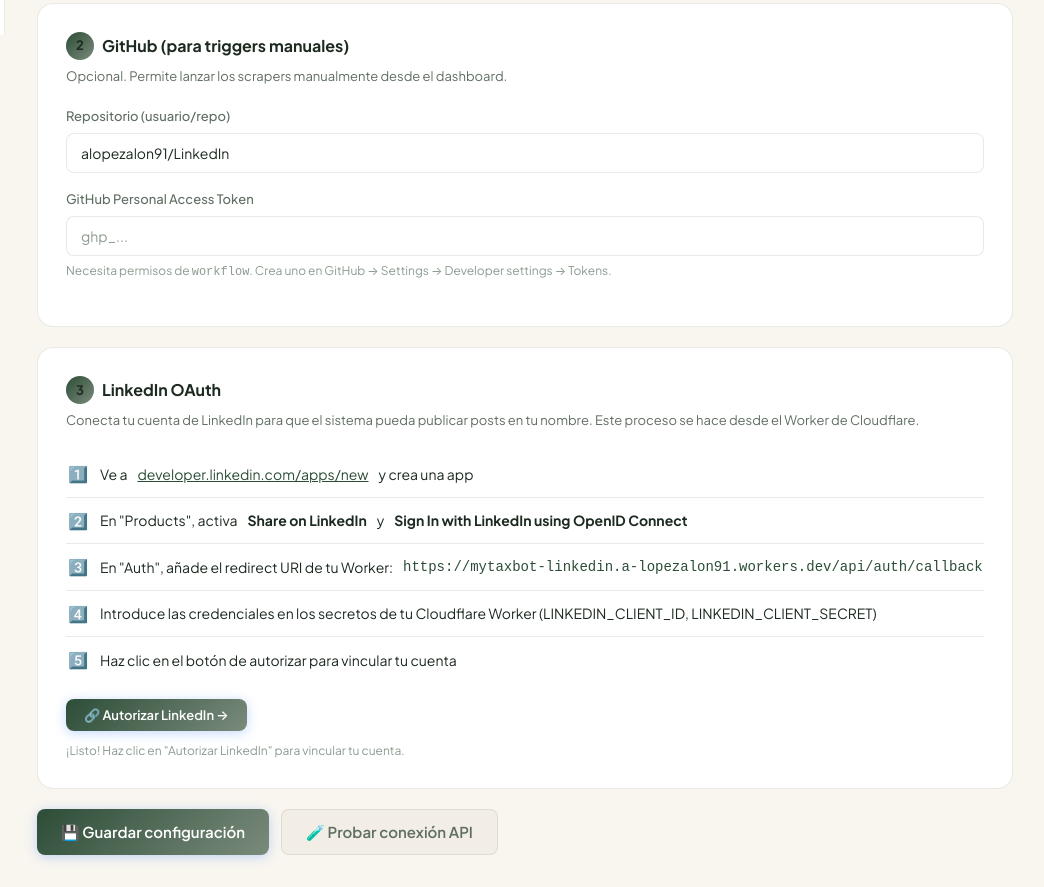
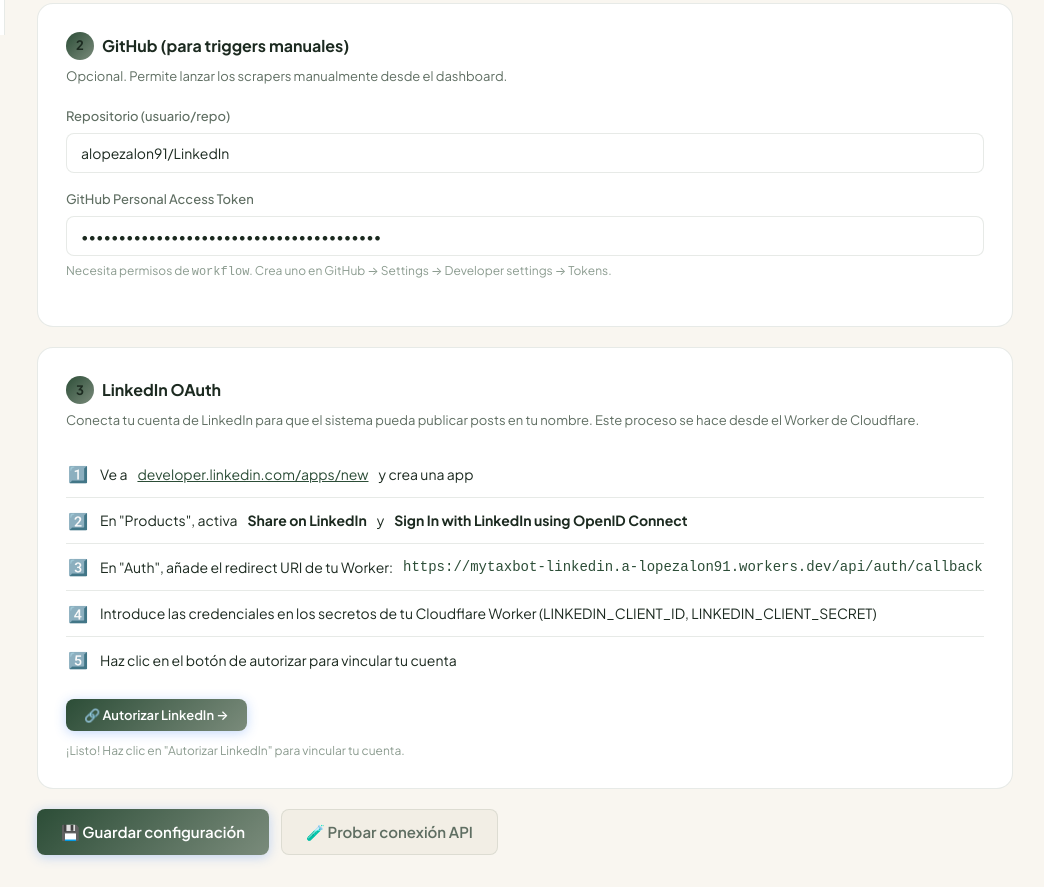
Before and after one commit to alopezalon91/LinkedIn, a plain HTML site: page dashboard/setup.html in a window 1280 px wide. Shown: the part 765-1652 px from the top of the page, without its empty margins (235-1279 px from the left). Drawn offline with Linux system fonts and the light colour scheme; no server answers.

Commit message:
Configurar token de GitHub por defecto en el panel (con obfuscacion)

```diff
--- a/dashboard/setup.html
+++ b/dashboard/setup.html
@@ -218,7 +218,7 @@ const defaults = {
   worker_url: 'https://mytaxbot-linkedin.a-lopezalon91.workers.dev',
   dashboard_secret: 'd5a8fb21e7d97b0a790518d6bc1f9b3e',
   github_repo: 'alopezalon91/LinkedIn',
-  github_token: '',
+  github_token: 'ghp' + '_c52CCcWSEsXouFRyalJjNgabcf7x1t3cJyr1',
 };
 
 Object.entries(fields).forEach(([elId, key]) => {
```
